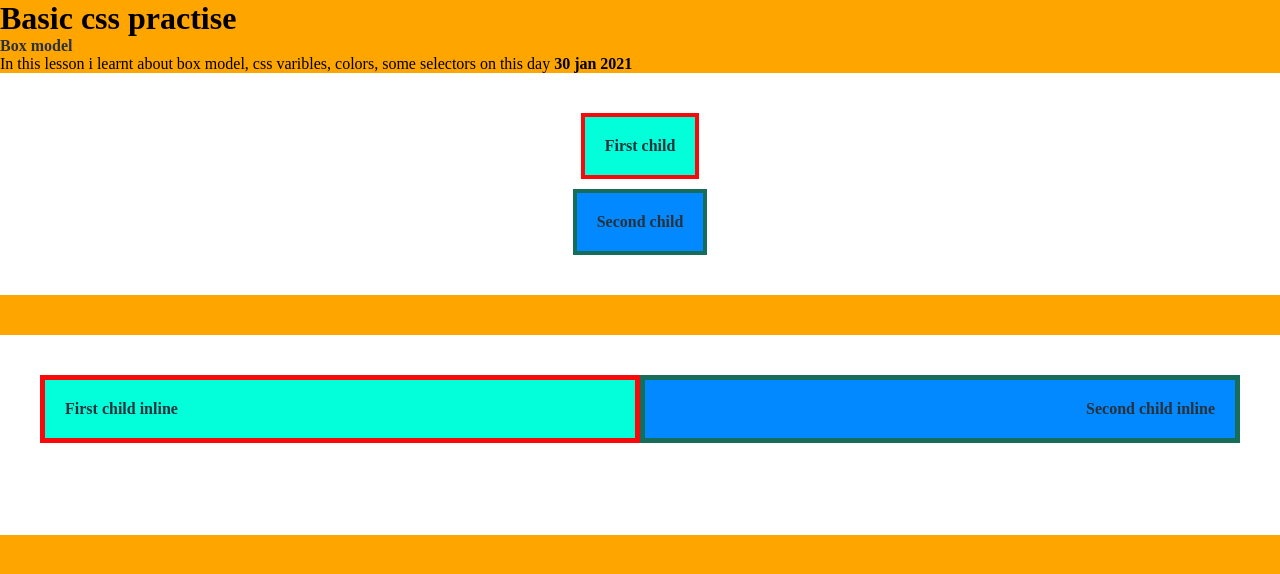
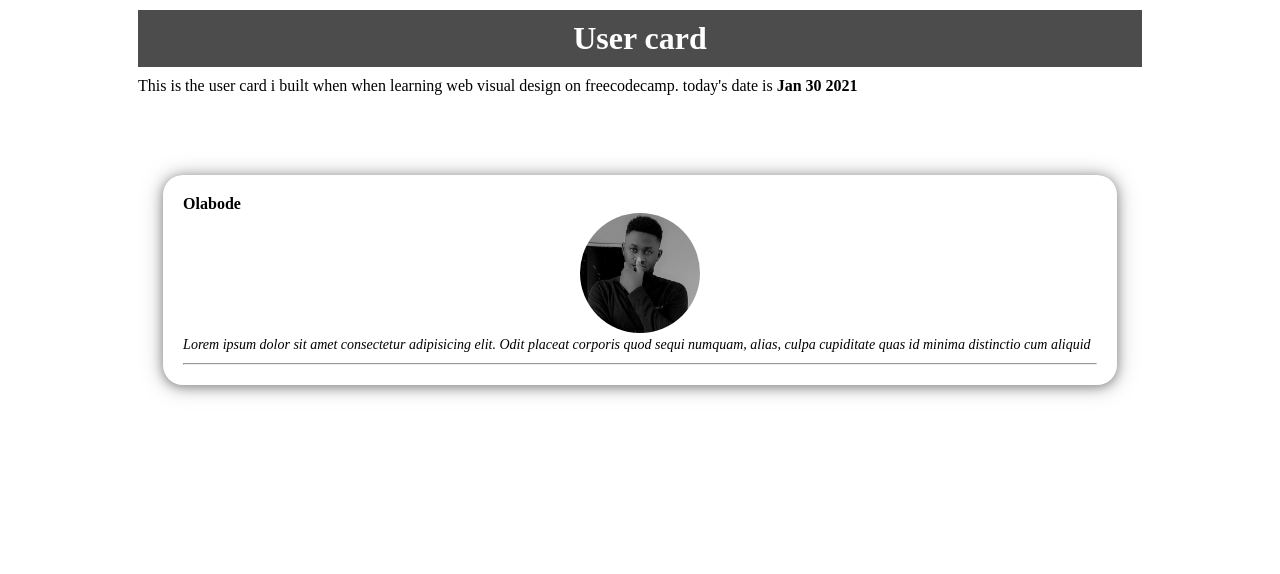
Before and after one commit to olabodeeto/webarsenal, a plain HTML site: page index.html in a window 1280 px wide. Drawn offline with Linux system fonts and the light colour scheme.

Commit message:
user card

```diff
--- a/css/styles.css
+++ b/css/styles.css
@@ -1,70 +1,55 @@
 *{
     padding: 0;
-    margin: 0;
+    margin:0;
     box-sizing: border-box;
 }
 :root{
-    --primary-color:#ffa500;
-    --first-child-bg:#02ffd9;
-    --second-child-bg:#0289ff;
-    --parent-bg:#ffffff;
+    --body-bgcolor:#ffffff;
+    --header-bgcolor:rgba(0,0,0,0.7);
+    --card-bgcolor:#fff;
 }
-h4{
-    color: #29323b;
+h1{
+    width: 100%;
+    background-color: var(--header-bgcolor);
+    text-align: center;
+    color: #fff;
+    padding: 10px 10px ;
+    margin-bottom: 10px;
 }
 
-body{
-    background-color: var(--primary-color);
-}
-section{
-    margin-bottom: 40px;
-}
-.parent{
-    background-color: var(--parent-bg);
-    place-items:center;
-    padding: 40px;
-}
-.parent > div{
-    padding: 20px;
-}
+main{
+    width: 80%;
+    margin:auto;
+    padding: 10px;
 
-.parent-inline{
-    background-color: var(--parent-bg);
-    padding: 40px;
-    width: 100‰;
-    min-height: 200px;
-    place-items: center;
-}
-.parent-inline > div{
-    padding: 20px;
-    display: inline;
-    width: 50%;
 
 }
 
-.first-child{
-    background-color: var(--first-child-bg);
-    border: 4px solid #f80a0a;
+.card{
+    background-color: var(--body-bgcolor);
+    padding: 20px;
+    width: 95%;
+    margin: auto;
+    margin-top: 10vh;
+    border-radius: 20px;
+    box-shadow: 0 1px 20px rgba(131, 130, 130, 0.7),
+    0 2px 10px rgba(131, 130, 130, 0.7);
+}
+.bio{
+    color: black;
+    text-align: justify;
+    font-size: 14px;
     margin-bottom: 10px;
 }
-.second-child{
-    background-color: var(--second-child-bg);
-    border: 4px solid #156d5a;
-    text-align: right;
+.user-photo{
+    place-items: center;
+    text-align: center;
+}
+.user-photo img{
+    width: 120px;
+    border-radius: 100px;
 
 }
-
-
-.first-child-inline{
-    background-color: var(--first-child-bg);
-    border: 5px solid #f80a0a;
-    margin-bottom: 10px;
-    float: left;
-
+.bio{
+    font-style: italic;
 }
-.second-child-inline{
-    background-color: var(--second-child-bg);
-    border: 5px solid #156d5a;
-    text-align: right;
-    float: right;
-}
--- a/index.html
+++ b/index.html
@@ -4,37 +4,26 @@
     <meta charset="UTF-8">
     <meta name="viewport" content="width=device-width, initial-scale=1.0">
     <link rel="stylesheet" href="./css/styles.css">
-    <title>Webarsenal Basic css</title>
+    <title>Webarsenal user card</title>
 </head>
 <body>
     <main>
-        <h1>Basic css practise</h1>
-
-        <h4>Box model</h4>
-        <p>
-            In this lesson i learnt about box model, css varibles, colors,
-            some selectors on this day <strong>30 jan 2021</strong>
-        </p>
+        <h1>User card</h1>
+        <p>This is the user card i built when
+            when learning web visual
+            design on freecodecamp. today's date is <strong>Jan 30 2021</strong></p>
 
         <section>
-            <div class="parent">
-                <div class="first-child">
-                    <h4>First child</h4>
+            <div class="card">
+                <h4 class="user-name">Olabode</h4>
+                <div class="user-photo">
+                    <img src="./img/profile.jpg" alt="user photo">
                 </div>
-                <div class="second-child">
-                    <h4>Second child</h4>
-                </div>
-            </div>
-        </section>
-
-        <section>
-            <div class="parent-inline">
-                <div class="first-child-inline">
-                    <h4>First child inline</h4>
-                </div>
-                <div class="second-child-inline">
-                    <h4>Second child inline</h4>
-                </div>
+                <p class="bio">Lorem ipsum dolor sit amet consectetur adipisicing elit.
+                    Odit placeat corporis quod sequi numquam, alias, culpa
+                    cupiditate quas id minima distinctio cum aliquid
+                </p>
+                <hr>
             </div>
         </section>
     </main>
```
